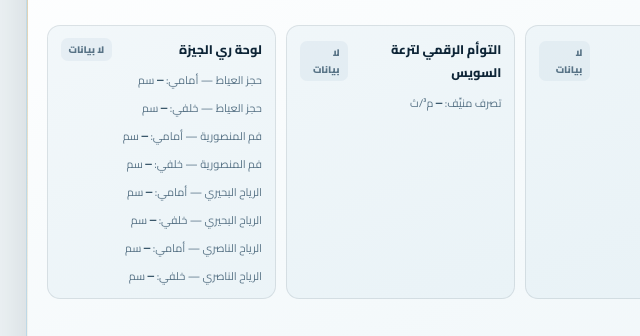
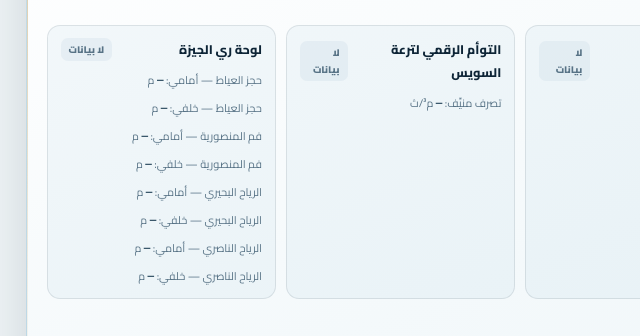
Before and after one commit to mohseno2002/wazir-console, a website: page index.html in a window 1280 px wide. Shown: the part 982-1318 px from the top of the page, 0-640 px from the left. Drawn offline with Linux system fonts and the light colour scheme; no server answers.

Commit message:
Add files via upload

```diff
--- a/index.html
+++ b/index.html
@@ -358,14 +358,14 @@ var REPORT_SOURCES=[
   { id:"giza", name:"لوحة ري الجيزة", type:"sheet",
     sheetCsvUrl:"https://docs.google.com/spreadsheets/d/e/2PACX-1vQx4SgO2qck9gR6RX55GsO7ktMorG-sqnDOdnFAWO3iruSoOUHIqEEEzMoj_BFOu9oLjVjb4_7NNgjn/pub?output=csv",
     metrics:[
-      {key:"ayat_f",label:"حجز العياط — أمامي",column:"أمام حجز العياط",agg:"first",unit:"سم"},
-      {key:"ayat_b",label:"حجز العياط — خلفي",column:"خلف حجز العياط",agg:"first",unit:"سم"},
-      {key:"mans_f",label:"فم المنصورية — أمامي",column:"أمام فم المنصورية",agg:"first",unit:"سم"},
-      {key:"mans_b",label:"فم المنصورية — خلفي",column:"خلف فم المنصورية",agg:"first",unit:"سم"},
-      {key:"bhr_f",label:"الرياح البحيري — أمامي",column:"أمام فم الرياح البحيري",agg:"first",unit:"سم"},
-      {key:"bhr_b",label:"الرياح البحيري — خلفي",column:"خلف فم الرياح البحيري",agg:"first",unit:"سم"},
-      {key:"nsr_f",label:"الرياح الناصري — أمامي",column:"أمام الرياح الناصري",agg:"first",unit:"سم"},
-      {key:"nsr_b",label:"الرياح الناصري — خلفي",column:"خلف الرياح الناصري",agg:"first",unit:"سم"}
+      {key:"ayat_f",label:"حجز العياط — أمامي",column:"أمام حجز العياط",agg:"first",scale:0.01,unit:"م"},
+      {key:"ayat_b",label:"حجز العياط — خلفي",column:"خلف حجز العياط",agg:"first",scale:0.01,unit:"م"},
+      {key:"mans_f",label:"فم المنصورية — أمامي",column:"أمام فم المنصورية",agg:"first",scale:0.01,unit:"م"},
+      {key:"mans_b",label:"فم المنصورية — خلفي",column:"خلف فم المنصورية",agg:"first",scale:0.01,unit:"م"},
+      {key:"bhr_f",label:"الرياح البحيري — أمامي",column:"أمام فم الرياح البحيري",agg:"first",scale:0.01,unit:"م"},
+      {key:"bhr_b",label:"الرياح البحيري — خلفي",column:"خلف فم الرياح البحيري",agg:"first",scale:0.01,unit:"م"},
+      {key:"nsr_f",label:"الرياح الناصري — أمامي",column:"أمام الرياح الناصري",agg:"first",scale:0.01,unit:"م"},
+      {key:"nsr_b",label:"الرياح الناصري — خلفي",column:"خلف الرياح الناصري",agg:"first",scale:0.01,unit:"م"}
     ]},
   { id:"tired", name:"سجل الترع المتعبة", type:"sheet", sheetCsvUrl:"",
     metrics:[{key:"reg",label:"ترع مسجّلة",column:"canal_id",agg:"count",unit:"ترعة"}]}
@@ -436,7 +436,9 @@ function collectSystem(src){
     return readSheet(src.sheetCsvUrl).then(function(sheet){
       src.metrics.forEach(function(m){
         var col=sheet.rows.map(function(r){return r[m.column];}).filter(function(v){return v!=null&&v!=='';});
-        out.metrics.push({key:m.key,label:m.label,value:aggregate(col,m.agg),unit:m.unit||'',thresholds:m.thresholds||null});
+        var val=aggregate(col,m.agg);
+        if(val!=null&&m.scale)val=val*m.scale;
+        out.metrics.push({key:m.key,label:m.label,value:val,unit:m.unit||'',thresholds:m.thresholds||null});
       });
       return out;
     }).catch(function(){return emptyMetrics();});
@@ -545,7 +547,11 @@ function renderReport(rep){
       var stTxt=worst==='danger'?'حرج':worst==='warn'?'مراقبة':worst==='none'?'لا بيانات':'طبيعي';
       html+='<div class="rc-sys"><div class="rc-sys-top"><span class="rc-sys-name">'+esc(s.name)+'</span><span class="rc-sys-st '+worst+'">'+stTxt+'</span></div><div class="rc-sys-metrics">';
       s.metrics.forEach(function(m){
-        var v=m.value==null?'—':(typeof m.value==='number'?m.value.toLocaleString('en-US'):m.value);
+        var v;
+        if(m.value==null)v='—';
+        else if(typeof m.value==='number'){
+          v=(m.value%1!==0)?m.value.toLocaleString('en-US',{minimumFractionDigits:2,maximumFractionDigits:2}):m.value.toLocaleString('en-US');
+        }else v=m.value;
         html+='<span class="rc-m '+(m.status||'')+'">'+esc(m.label)+': <b>'+esc(v)+'</b> '+esc(m.unit||'')+'</span>';
       });
       html+='</div></div>';
--- a/sw.js
+++ b/sw.js
@@ -1,4 +1,4 @@
-var CACHE = "wazir-console-v6";
+var CACHE = "wazir-console-v7";
 var CORE = [
   "./",
   "./index.html",
```
